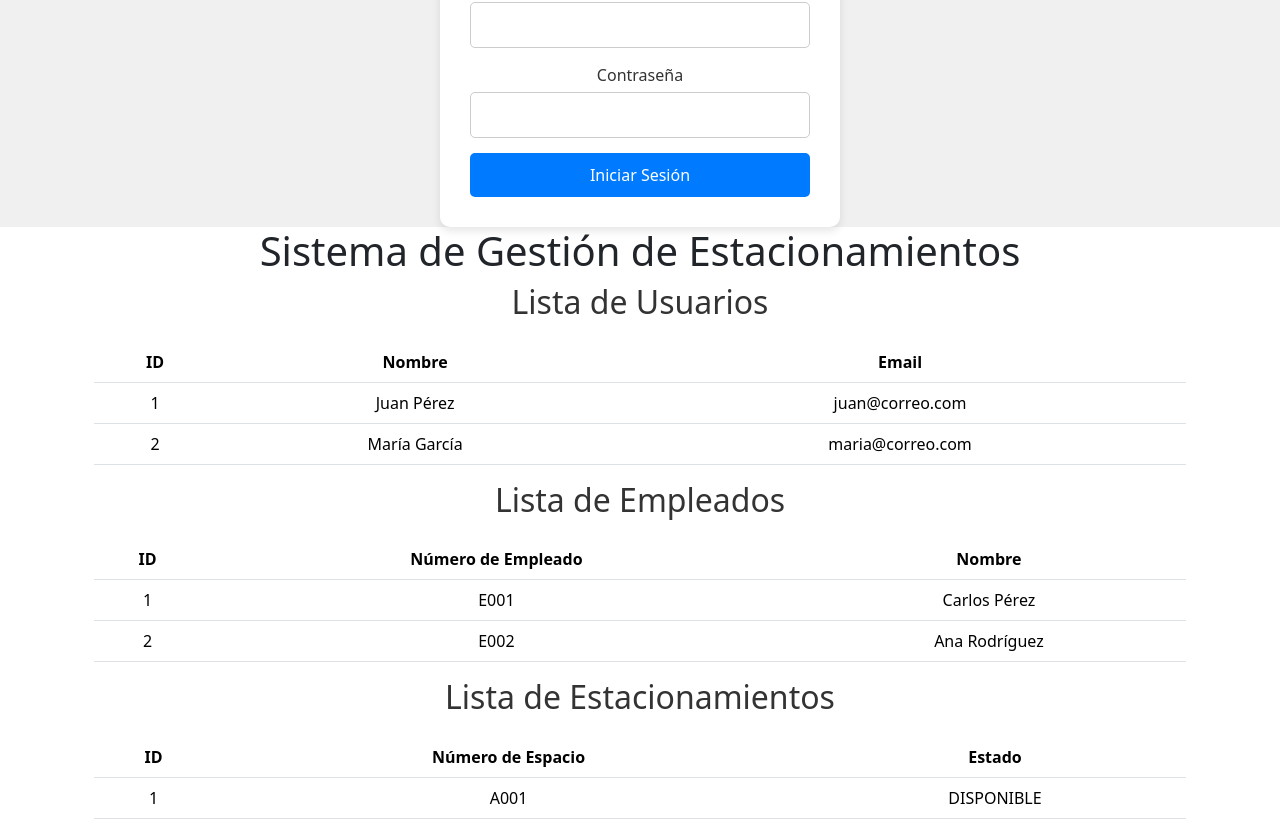
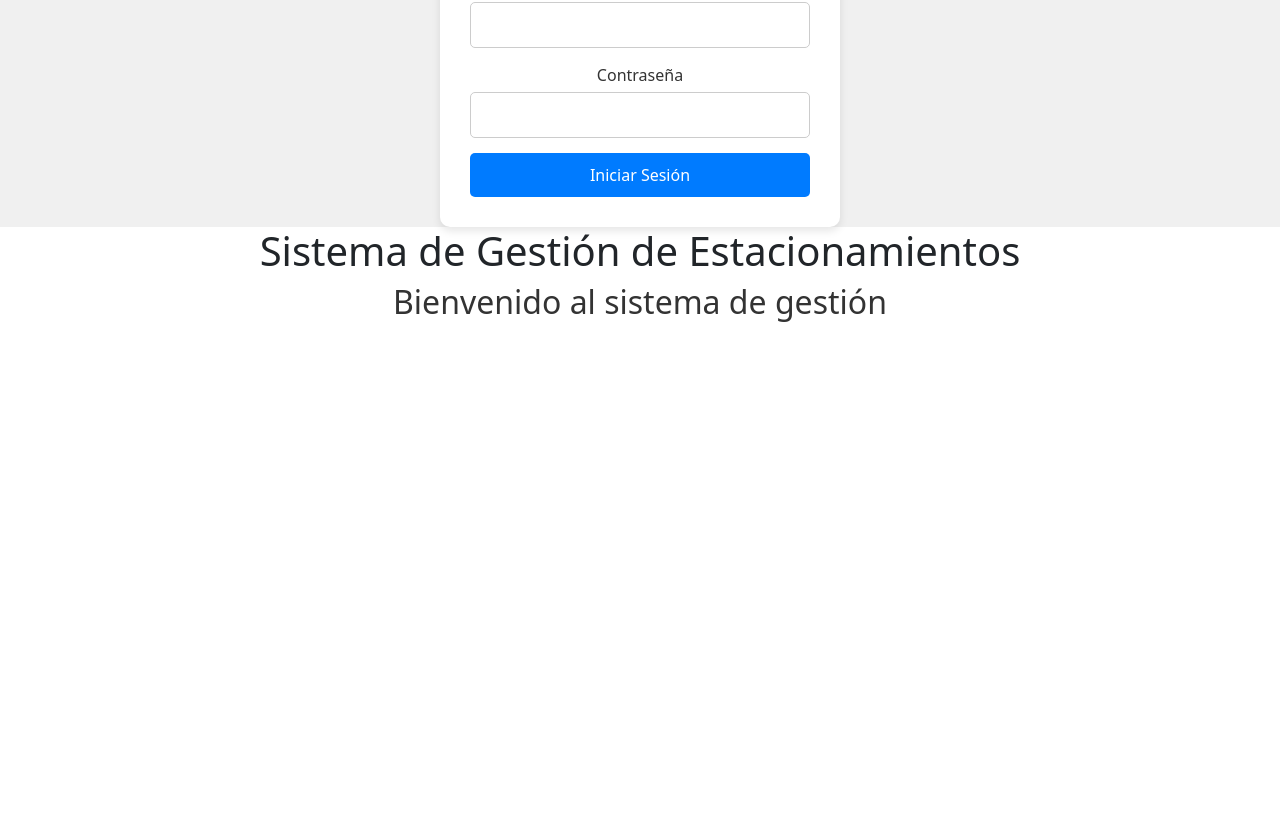
Before and after one commit to karina725/Proyecto-VII, a React (Create React App) app: page / in a window 1280 px wide. Shown: the part 295-1114 px from the top of the page. After the commit the page ends 800 px from the top, so only its background shows below. Built offline with nearby package versions, Linux system fonts and the light colour scheme.

Commit message:
Update App.js

```diff
--- a/src/App.js
+++ b/src/App.js
@@ -1,6 +1,7 @@
 import React from 'react';
 import 'bootstrap/dist/css/bootstrap.min.css';
 import './App.css';
+import { BrowserRouter as Router, Route, Switch } from 'react-router-dom';
 
 import LoginForm from './componentes/LoginForm';
 import UsuarioList from './componentes/Usuarios/UsuarioList';
@@ -12,18 +13,25 @@ import LogList from './componentes/Logs/LogList';
 
 function App() {
   return (
-    <div className="App">
-      <LoginForm />
-      <div className="container">
-        <h1>Sistema de Gestión de Estacionamientos</h1>
-        <UsuarioList />
-        <EmpleadoList />
-        <EstacionamientoList />
-        <ReservaList />
-        <LiberacionList />
-        <LogList />
+    <Router>
+      <div className="App">
+        <LoginForm />
+        <div className="container">
+          <h1>Sistema de Gestión de Estacionamientos</h1>
+          <Switch>
+            <Route path="/usuarios" component={UsuarioList} />
+            <Route path="/empleados" component={EmpleadoList} />
+            <Route path="/estacionamientos" component={EstacionamientoList} />
+            <Route path="/reservas" component={ReservaList} />
+            <Route path="/liberaciones" component={LiberacionList} />
+            <Route path="/logs" component={LogList} />
+            <Route path="/" exact>
+              <h2>Bienvenido al sistema de gestión</h2>
+            </Route>
+          </Switch>
+        </div>
       </div>
-    </div>
+    </Router>
   );
 }
 
```
